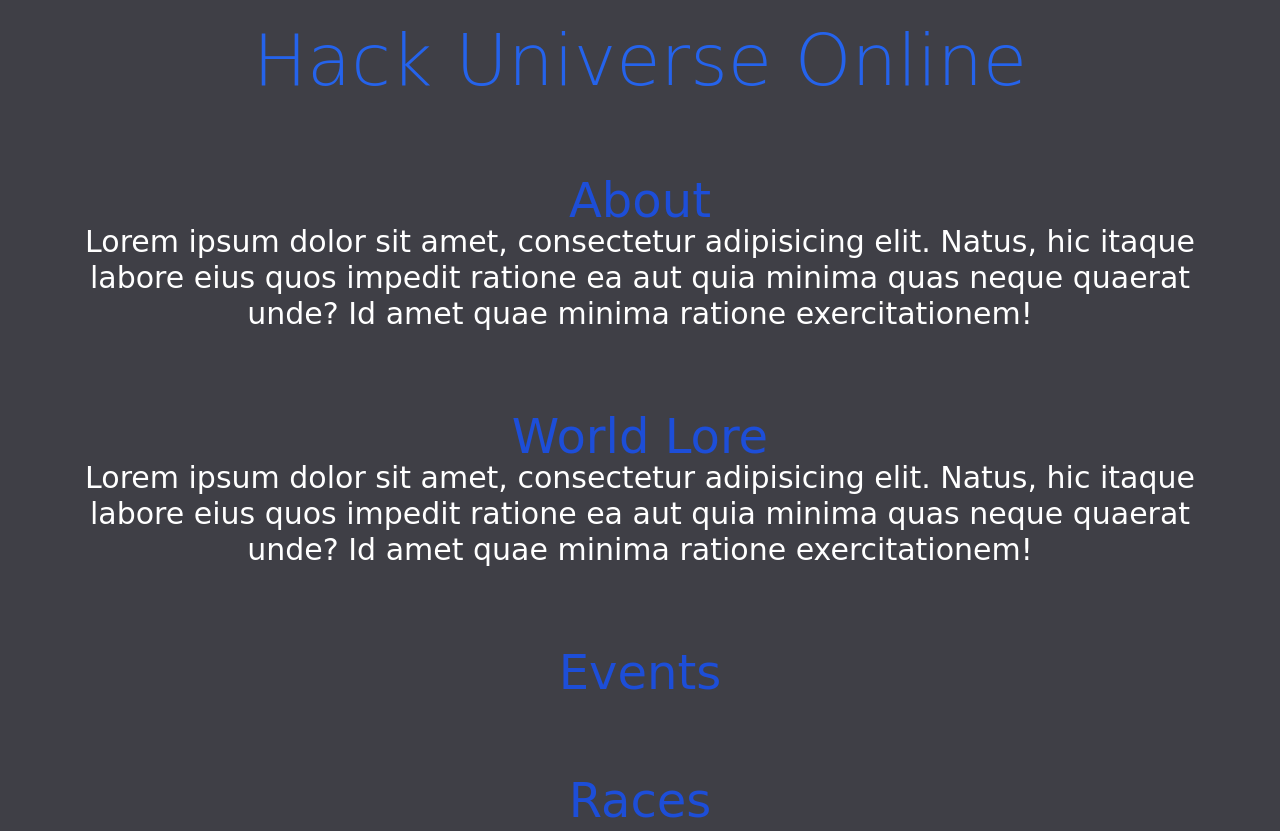
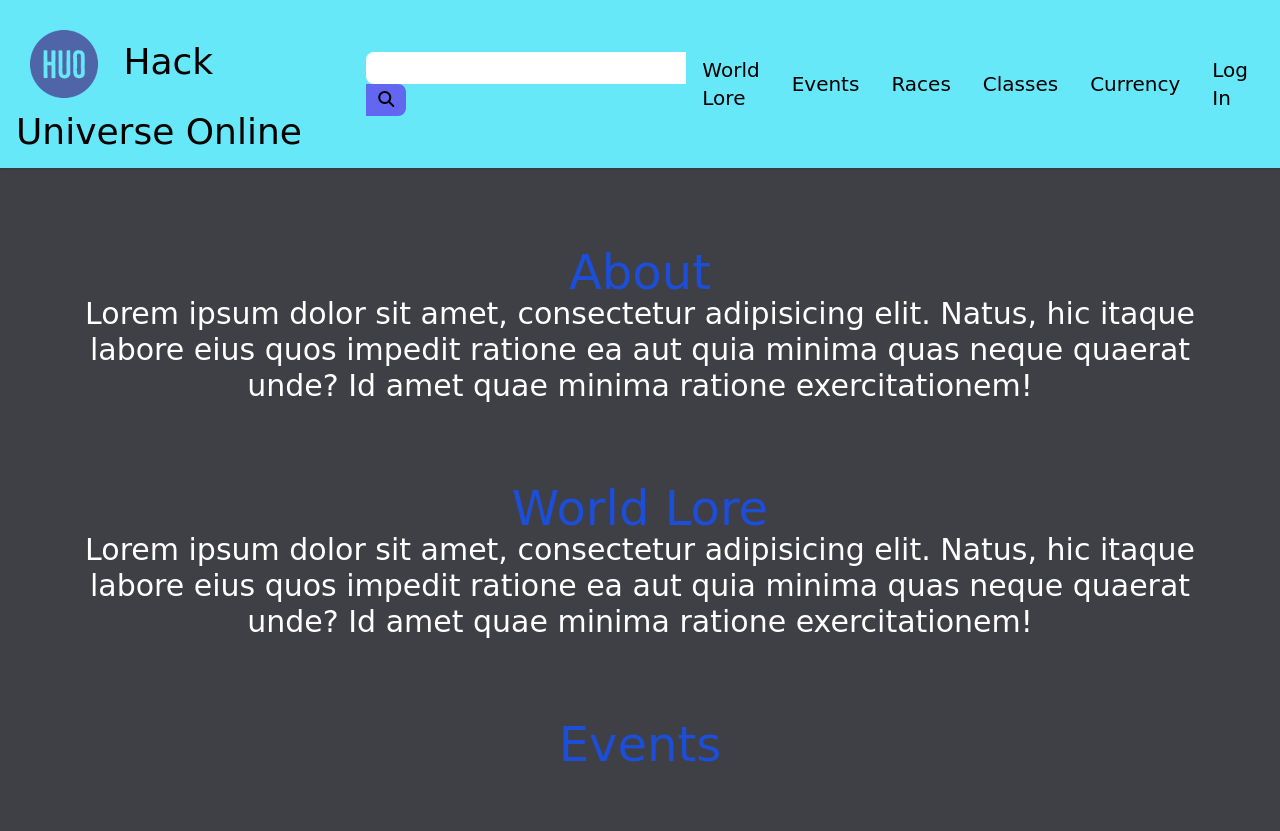
Before and after one commit to ThinkK1ng/HUO-Database, a website: page index.html in a window 1280 px wide. Shown: the top 831 px of the page. Drawn offline with Linux system fonts and the light colour scheme; a web font is replaced by a local one.

Commit message:
added search bar and adjusted styling

```diff
--- a/index.html
+++ b/index.html
@@ -6,6 +6,10 @@
     <meta name="viewport" content="width=device-width, initial-scale=1.0" />
     <title>Hack Universe Online</title>
     <link href="./dist/output.css" rel="stylesheet" />
+    <script
+      src="https://kit.fontawesome.com/b2200ec0ec.js"
+      crossorigin="anonymous"
+    ></script>
     <link
       href="https://fonts.googleapis.com/css2?family=Odibee+Sans&display=swap"
       rel="stylesheet"
@@ -14,14 +18,66 @@
   </head>
 
   <body class="text-white">
-    <header>
-      <button>
-        <i class="logo"></i>
-      </button>
-      <h1 class="text-7xl font-thin text-center text-blue-600">
-        Hack Universe Online
-      </h1>
-    </header>
+    <nav
+      class="w-full p-4 bg-cyan-300 shadow text-black inline-flex md:flex md:items-center justify-between"
+    >
+    <!-- Webpage logo and name -->
+      <div>
+        <span class="text-4xl">
+          <img
+            src="./images/HUO Icon Transparent.png"
+            alt="Page logo"
+            class="h-24 inline cursor-pointer"
+            id="reload"
+          />
+          Hack Universe Online</span
+        >
+      </div>
+      <!-- searc bar -->
+      <form id="search-form">
+        <input id="search-input" class="rounded-l-lg w-80 h-8">
+        <button class="rounded-r-lg bg-indigo-500 w-10 h-8"><i class="fa-solid fa-magnifying-glass"></i></button>
+      </form>
+      <!-- list of links -->
+      <ul class="md:flex md:items-center">
+        <li class="mx-4">
+          <a href="#World Lore" class="text-xl hover:text-indigo-500 duration-700"
+            >World Lore</a
+          >
+        </li>
+        <li class="mx-4">
+          <a href="#Events" class="text-xl hover:text-indigo-500 duration-700"
+            >Events</a
+          >
+        </li>
+        <li class="mx-4">
+          <a
+            href="./races.html"
+            class="text-xl hover:text-indigo-500 duration-700"
+            >Races</a
+          >
+        </li>
+        <li class="mx-4">
+          <a
+            href="./skills.html"
+            class="text-xl hover:text-indigo-500 duration-700"
+            >Classes</a
+          >
+        </li>
+        <li class="mx-4">
+          <a href="#Currency" class="text-xl hover:text-indigo-500 duration-700"
+            >Currency</a
+          >
+        </li>
+        <li class="mx-4">
+          <a
+            href="https://discord.gg/9nK9ce8fmw"
+            class="text-xl hover:text-indigo-500 duration-700"
+            >Log In</a
+          >
+        </li>
+      </ul>
+    </nav>
 
     <div class="text-center m-20">
       <h2 class="text-5xl text-blue-700">About</h2>
@@ -31,7 +87,7 @@
         quaerat unde? Id amet quae minima ratione exercitationem!
       </p>
     </div>
-    <div class="text-center m-20">
+    <div class="text-center m-20" id="World Lore">
       <h2 class="text-5xl text-blue-700">World Lore</h2>
       <p class="text-3xl">
         Lorem ipsum dolor sit amet, consectetur adipisicing elit. Natus, hic
@@ -39,7 +95,7 @@
         quaerat unde? Id amet quae minima ratione exercitationem!
       </p>
     </div>
-    <div class="text-center m-20">
+    <div class="text-center m-20" id="Events">
       <h2 class="text-5xl text-blue-700">Events</h2>
     </div>
     <div class="text-center m-20">
@@ -50,6 +106,9 @@
         <a href="./skills.html">Classes</a>
       </h2>
     </div>
+    <div class="text-center m-20" id="Currency">
+      <h2 class="text-5xl text-blue-700">Currency</h2>
+    </div>
     <script src="./js/huo.js"></script>
   </body>
 </html>
```
Also changed, not shown: dist/output.css.
